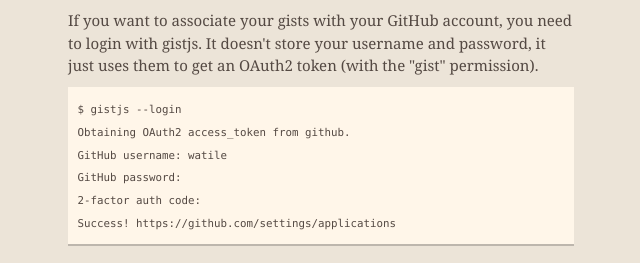
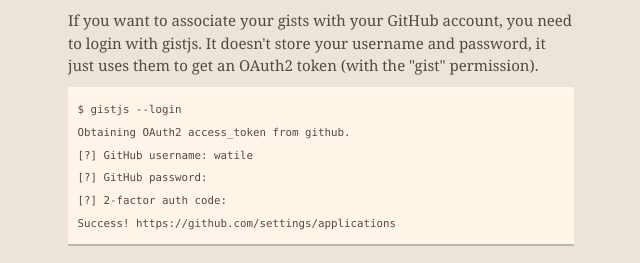
Before and after one commit to watilde/gistjs, a plain HTML site: page index.html in a window 1280 px wide. Shown: the part 1315-1578 px from the top of the page, 319-959 px from the left. Drawn offline with nearby package versions, Linux system fonts and the light colour scheme.

```diff
--- a/index.html
+++ b/index.html
@@ -92,9 +92,9 @@
 
 <pre><code>$ gistjs --login
 Obtaining OAuth2 access_token from github.
-GitHub username: watile
-GitHub password:
-2-factor auth code:
+[?] GitHub username: watile
+[?] GitHub password:
+[?] 2-factor auth code:
 Success! https://github.com/settings/applications
 </code></pre>
 
```
Also changed, not shown: params.json (+1 -1 lines).
